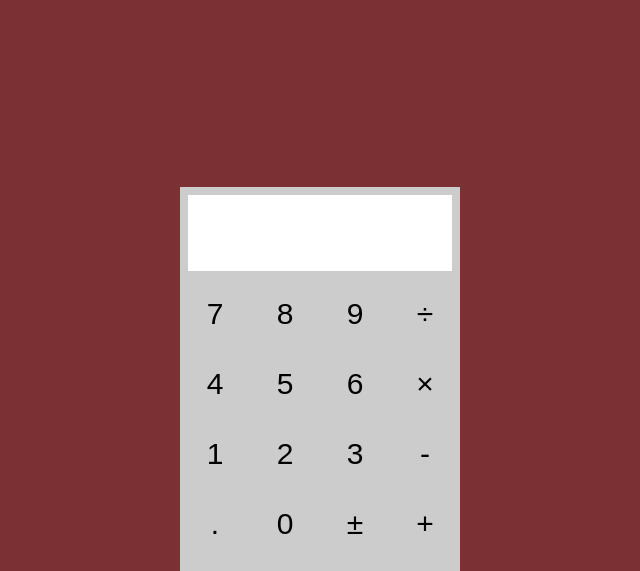
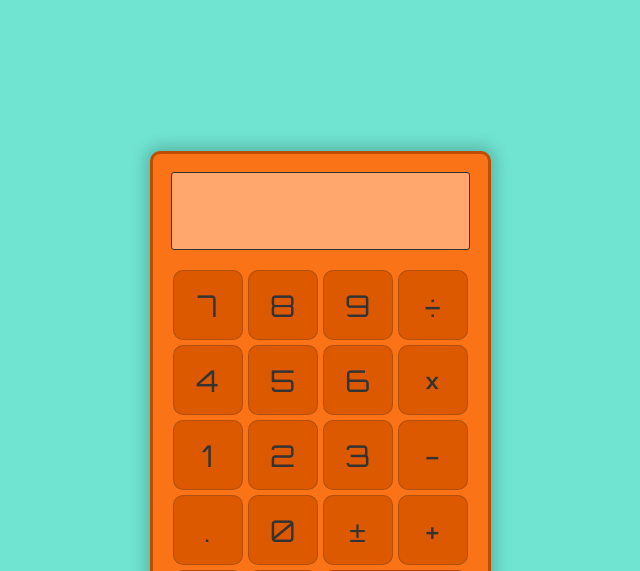
Before and after one commit to Maxtasy/calculator, a plain HTML site: page index.html in a window 1280 px wide. Shown: the top 571 px of the page, without its empty margins (320-960 px from the left). Drawn offline with Linux system fonts and the light colour scheme.

Commit message:
Added plusminus button, tweaked colors and layout

```diff
--- a/index.html
+++ b/index.html
@@ -4,32 +4,40 @@
     <meta charset="UTF-8">
     <meta name="viewport" content="width=device-width, initial-scale=1.0">
     <meta http-equiv="X-UA-Compatible" content="ie=edge">
+    <link href="https://fonts.googleapis.com/css?family=Orbitron&display=swap" rel="stylesheet">
     <link rel="stylesheet" href="styles.css">
     <script src="script.js" defer></script>
     <title>Calculator</title>
 </head>
 <body>
     <div class="calculator">
-        <div id="display"></div>
-        <div class="calc_btn" id="num_one" onclick="clickedNum(this)">1</div>
-        <div class="calc_btn" id="num_two" onclick="clickedNum(this)">2</div>
-        <div class="calc_btn" id="num_three" onclick="clickedNum(this)">3</div>
-        <div class="calc_btn" id="num_four" onclick="clickedNum(this)">4</div>
-        <div class="calc_btn" id="num_five" onclick="clickedNum(this)">5</div>
-        <div class="calc_btn" id="num_six" onclick="clickedNum(this)">6</div>
-        <div class="calc_btn" id="num_seven" onclick="clickedNum(this)">7</div>
-        <div class="calc_btn" id="num_eight" onclick="clickedNum(this)">8</div>
-        <div class="calc_btn" id="num_nine" onclick="clickedNum(this)">9</div>
-        <div class="calc_btn" id="num_zero" onclick="clickedNum(this)">0</div>
-        <div class="calc_btn" id="op_plus" onclick="clickedOp(this)">+</div>
-        <div class="calc_btn" id="op_minus" onclick="clickedOp(this)">-</div>
-        <div class="calc_btn" id="op_multiply" onclick="clickedOp(this)">&times;</div>
-        <div class="calc_btn" id="op_divide" onclick="clickedOp(this)">&divide;</div>
-        <div class="calc_btn" id="op_equals" onclick="clickedEqual()">=</div>
-        <div class="calc_btn" id="sp_clear" onclick="clearDisplay()">AC</div>
-        <div class="calc_btn" id="sp_back" onclick="back()">BK</div>
-        <div class="calc_btn" id="num_dot" onclick="clickedNum(this)">.</div>
-        <div class="calc_btn" id="sp_plusminus" onclick="clickedPlusMinus()">&plusmn;</div>
+        <div class="noselect" id="display"></div>
+        <div class="buttons-container">
+            <div class="calc_btn noselect" id="num_seven" onclick="clickedNum(this)">7</div>
+            <div class="calc_btn noselect" id="num_eight" onclick="clickedNum(this)">8</div>
+            <div class="calc_btn noselect" id="num_nine" onclick="clickedNum(this)">9</div>
+            <div class="calc_btn noselect" id="op_divide" onclick="clickedOp(this)">&divide;</div>
+
+            <div class="calc_btn noselect" id="num_four" onclick="clickedNum(this)">4</div>
+            <div class="calc_btn noselect" id="num_five" onclick="clickedNum(this)">5</div>
+            <div class="calc_btn noselect" id="num_six" onclick="clickedNum(this)">6</div>
+            <div class="calc_btn noselect" id="op_multiply" onclick="clickedOp(this)">&times;</div>
+
+            <div class="calc_btn noselect" id="num_one" onclick="clickedNum(this)">1</div>
+            <div class="calc_btn noselect" id="num_two" onclick="clickedNum(this)">2</div>
+            <div class="calc_btn noselect" id="num_three" onclick="clickedNum(this)">3</div>
+            <div class="calc_btn noselect" id="op_minus" onclick="clickedOp(this)">-</div>
+
+            <div class="calc_btn noselect" id="num_dot" onclick="clickedNum(this)">.</div>
+            <div class="calc_btn noselect" id="num_zero" onclick="clickedNum(this)">0</div>
+            <div class="calc_btn noselect" id="sp_plusminus" onclick="clickedPlusMinus()">&plusmn;</div>
+            <div class="calc_btn noselect" id="op_plus" onclick="clickedOp(this)">+</div>
+
+            <div class="calc_btn noselect" id="sp_back" onclick="back()">&laquo;</div>
+            <div class="calc_btn noselect" id="sp_clear" onclick="clearDisplay()">AC</div>
+            <div class="calc_btn noselect" id="op_equals" onclick="clickedEqual()">=</div>
+        </div>
+
         <div id="errorDisplay"></div>
     </div>
 </body>
--- a/script.js
+++ b/script.js
@@ -24,6 +24,9 @@ function back() {
     } else if (currentOperator) {
         currentOperator = "";
         currentNumber = numbers.pop()
+        if (!currentNumber) {
+            currentNumber = "";
+        }
     }
     display.textContent = display.textContent.slice(0, display.textContent.length - 1);
 }
@@ -69,9 +72,10 @@ function clickedOp(opBtn) {
     currentOperator = opBtn.textContent;
 }
 
-// onclick="Equal()" on equal button
+// onclick="clickedEqual()" on equal button
 // TODO: Solve *, / before +, -
 function clickedEqual() {
+    console.log(numbers, operators);
     if (currentNumber) {
         numbers.push(currentNumber);
     } else {
@@ -90,7 +94,7 @@ function clickedEqual() {
 
     for (let i = 0; i < numbers.length - 1; i++) {
         if (i === 0) {
-            result = operate(operators[i], parseInt(numbers[i]), parseInt(numbers[i+1]));
+            result = operate(operators[i], parseFloat(numbers[i]), parseFloat(numbers[i+1]));
         } else {
             result = operate(operators[i], result, parseInt(numbers[i+1]));
         }
@@ -101,6 +105,20 @@ function clickedEqual() {
     currentOperator = "";
 
     display.textContent = result;
+}
+
+function clickedPlusMinus() {
+    const display = document.querySelector("#display");
+
+    if (currentNumber) {
+        if (currentNumber.split("")[0] == "-") {
+            currentNumber = currentNumber.slice(1);
+            display.textContent = display.textContent.slice(1);
+        } else {
+            currentNumber = "-" + currentNumber;
+            display.textContent = "-" + display.textContent;
+        }
+    }
 }
 
 function showError(text) {
@@ -125,9 +143,18 @@ function substract(num1, num2) {
 }
 
 function multiply(num1, num2) {
-    return num1 * num2;
+    result = num1 * num2;
+    if (result % 1 === 0) {
+        return result;
+    } else {
+        return result.toFixed(3);
+    }
 }
 
 function divide(num1, num2) {
-    return num1 / num2;
+    if (num1 % num2 === 0) {
+        return num1 / num2;
+    } else {
+        return (num1 / num2).toFixed(3);
+    }
 }
--- a/styles.css
+++ b/styles.css
@@ -1,3 +1,9 @@
+:root {
+    --secondary-color: #70E4D1;
+    --primary-color: #FB7317;
+    --primary-hover: #FA8E44;
+}
+
 *, *::BeforeUnloadEvent, *::after {
     box-sizing: border-box;
     margin: 0;
@@ -5,130 +11,85 @@
 }
 
 body {
+    color: #333;
     font-size: 30px;
-    font-family: Arial, Helvetica, sans-serif;
+    font-family: 'Orbitron', sans-serif;
     height: 100vh;
-    background-color: #7B3034;
+    background-color: var(--secondary-color);
     display: flex;
     align-items: center;
     justify-content: center;
 }
 
 #display {
-    grid-area: display;
-    font-size: 32px;
+    font-size: 38px;
     height: 60px;
     line-height: 60px;
     text-align: right;
-    background-color: white;
-    margin: 8px;
+    background-color: #FFA76C;
+    margin: 18px;
     padding: 8px;
-}
-
-#num_one {
-    grid-area: num_one;
-}
-
-#num_two {
-    grid-area: num_two;
-}
-
-#num_three {
-    grid-area: num_three;
-}
-
-#num_four {
-    grid-area: num_four;
-}
-
-#num_five {
-    grid-area: num_five;
-}
-
-#num_six {
-    grid-area: num_six;
-}
-
-#num_seven {
-    grid-area: num_seven;
-}
-
-#num_eight {
-    grid-area: num_eight;
-}
-
-#num_nine {
-    grid-area: num_nine;
-}
-
-#num_zero {
-    grid-area: num_zero;
-}
-
-#num_dot {
-    grid-area: num_dot;
-}
-
-#op_plus {
-    grid-area: op_plus;
-}
-
-#op_minus {
-    grid-area: op_minus;
-}
-
-#op_multiply {
-    grid-area: op_multiply;
-}
-
-#op_divide {
-    grid-area: op_divide;
-}
-
-#op_equals {
-    grid-area: op_equals;
-}
-
-#sp_clear {
-    grid-area: sp_clear;
-}
-
-#sp_back {
-    grid-area: sp_back;
-}
-
-#sp_plusminus {
-    grid-area: sp_plusminus;
+    border: 1px solid #333;
+    border-radius: 3px;
+    position: relative;
 }
 
 .calculator {
-    background-color: #CCC;
+    background-color: var(--primary-color);
+    position: relative;
+    border: 3px solid #BE4D00;
+    border-radius: 10px;
+    box-shadow: 0 0 15px 5px rgba(0, 0, 0, 0.2);
+}
+
+.buttons-container {
     display: grid;
-    grid-template-areas:
-        "display display display display"
-        "num_seven num_eight num_nine op_divide"
-        "num_four num_five num_six op_multiply"
-        "num_one num_two num_three op_minus"
-        "num_dot num_zero sp_plusminus op_plus"
-        "sp_back sp_clear op_equals op_equals";
-    justify-content: space-between;
-
-    position: relative;
+    grid-gap: 5px;
+    margin: 20px;
+    grid-template-columns: 70px 70px 70px 70px;
+    grid-template-rows: 70px 70px 70px 70px;
 }
 
 .calc_btn {
-    width: 70px;
-    height: 70px;
     text-align: center;
     line-height: 70px;
     cursor: pointer;
+    border: 1px solid rgba(51, 51, 51, 0.25);
+    border-radius: 10px;
+    background-color: #DD5900;
+}
+
+.calc_btn:hover {
+    background-color: var(--primary-hover);
+}
+
+.calc_btn#op_equals {
+    grid-column: span 2;
+    background-color: rgb(221, 70, 0);
+}
+
+.calc_btn#op_equals:hover {
+    background-color: var(--primary-hover);
+}
+
+.noselect {
+    -webkit-touch-callout: none; /* iOS Safari */
+      -webkit-user-select: none; /* Safari */
+       -khtml-user-select: none; /* Konqueror HTML */
+         -moz-user-select: none; /* Old versions of Firefox */
+          -ms-user-select: none; /* Internet Explorer/Edge */
+              user-select: none; /* Non-prefixed version, currently
+                                    supported by Chrome, Opera and Firefox */
 }
 
 #errorDisplay {
+    padding: 10px;
     font-size: 20px;
     position: absolute;
     visibility: hidden;
-    left: 310px;
+    left: 350px;
     top: 10px;
-    width: 200px;;
+    width: 200px;
+    background-color: brown;
+    border-radius: 10px;
 }
```
